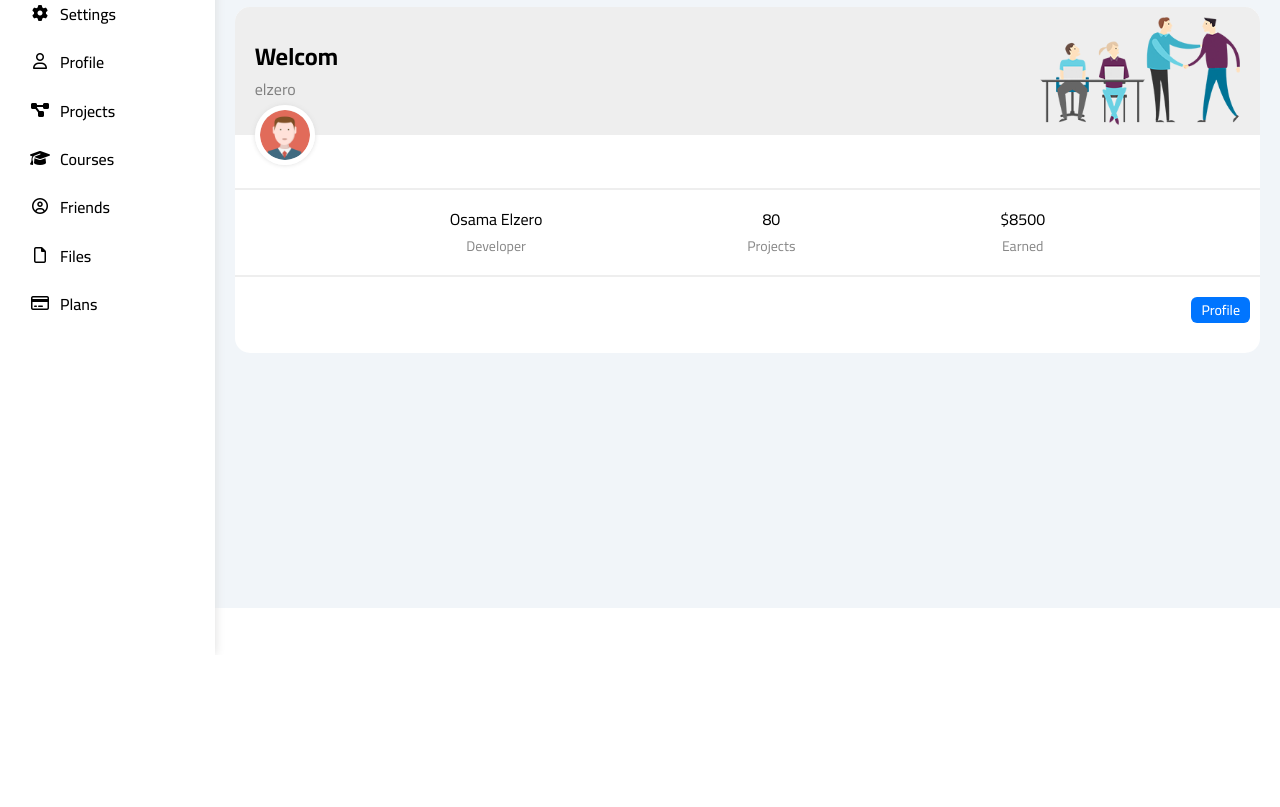
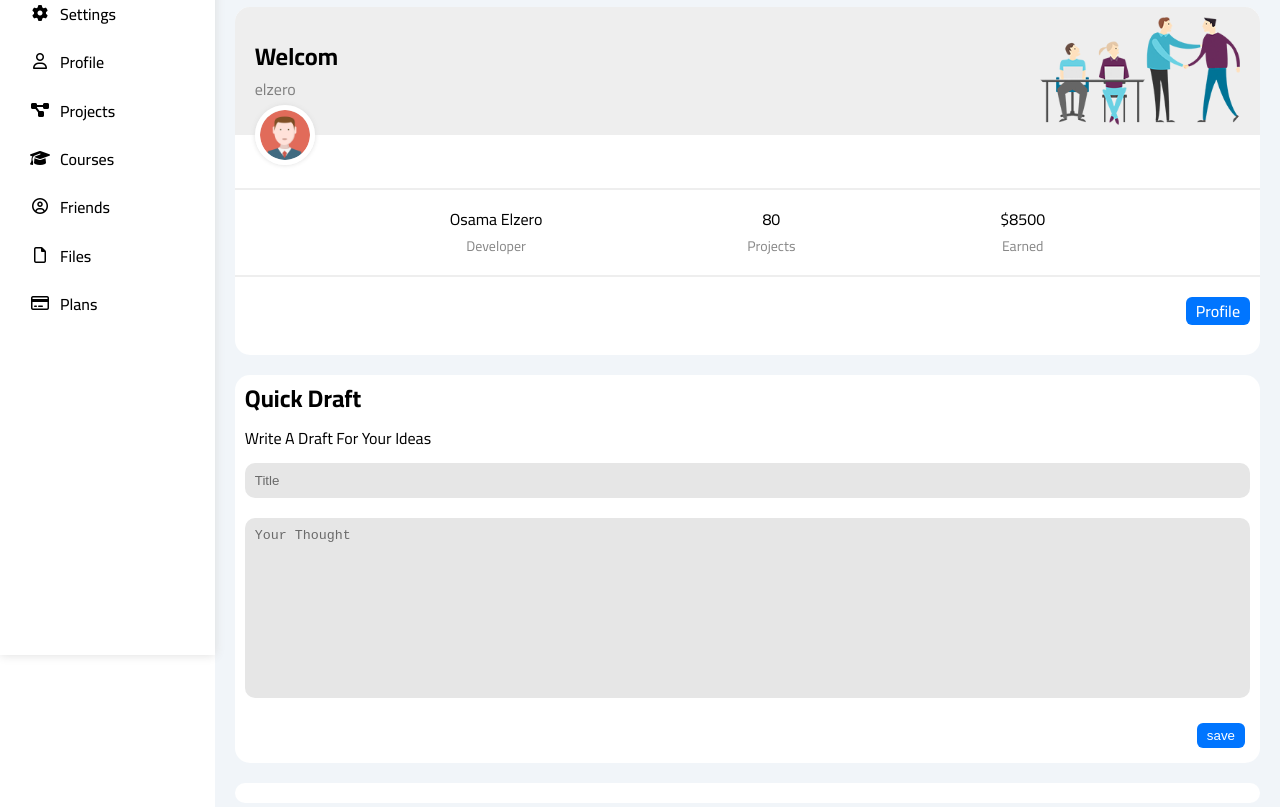
Before and after one commit to AmrElshafii/template-4, a plain HTML site: page index.html in a window 1280 px wide. Shown: the part 145-952 px from the top of the page. Before the commit the page ends 800 px from the top, so only its background shows below. Drawn offline with Linux system fonts and the light colour scheme.

Commit message:
dashboard

```diff
--- a/css/index.css
+++ b/css/index.css
@@ -331,7 +331,7 @@ section {
     margin: 20px 10px 30px;
 }
 
-.dashboard .content .box a {
+.dashboard .content .box .anchor {
     justify-content: flex-end;
     color: white;
     padding: 5px 10px;
@@ -351,4 +351,50 @@ section {
 .dashboard .content .box a:hover {
     background-color: #006fee;
 }
+
+.dashboard .box:not(:nth-child(1)) {
+    padding: 10px;
+}
+
+.dashboard h2 {}
+
+.dashboard p {}
+
+.dashboard form {
+    display: grid;
+    gap: 20px;
+}
+
+.dashboard form input {
+    border: 0px;
+    background-color: #e6e6e6;
+    padding: 10px;
+    border-radius: 10px;
+    -webkit-border-radius: 10px;
+    -moz-border-radius: 10px;
+    -ms-border-radius: 10px;
+    -o-border-radius: 10px;
+    width: 100%;
+}
+
+.dashboard form input.anchor {
+    width: fit-content;
+    border: 0px;
+    justify-self: flex-end;
+    margin: 5px;
+}
+
+.dashboard form textarea {
+    border: 0px;
+    background-color: #e6e6e6;
+    padding: 10px;
+    border-radius: 10px;
+    -webkit-border-radius: 10px;
+    -moz-border-radius: 10px;
+    -ms-border-radius: 10px;
+    -o-border-radius: 10px;
+    width: 100%;
+    height: 180px;
+    resize: none;
+}
 /* end dashboard */
--- a/index.html
+++ b/index.html
@@ -114,11 +114,19 @@
                             </div>
                         </div>
                         <div class="button">
-                            <a href="profile.html"
+                            <a class="anchor" href="profile.html"
                             class="visit d-block fs-14 bg-blue c-white w-fit btn-shape">Profile</a>
                         </div>
                     </div>
-                    <div class="box"></div>
+                    <div class="box">
+                        <h2>Quick Draft</h2>
+                        <p>Write A Draft For Your Ideas</p>
+                        <form action="" method="post">
+                            <input type="text" placeholder="Title">
+                            <textarea name="" id="" placeholder="Your Thought"></textarea>
+                            <input class="anchor" type="submit" value="save">
+                        </form>
+                    </div>
                     <div class="box"></div>
                     <div class="box"></div>
                     <div class="box"></div>
```
